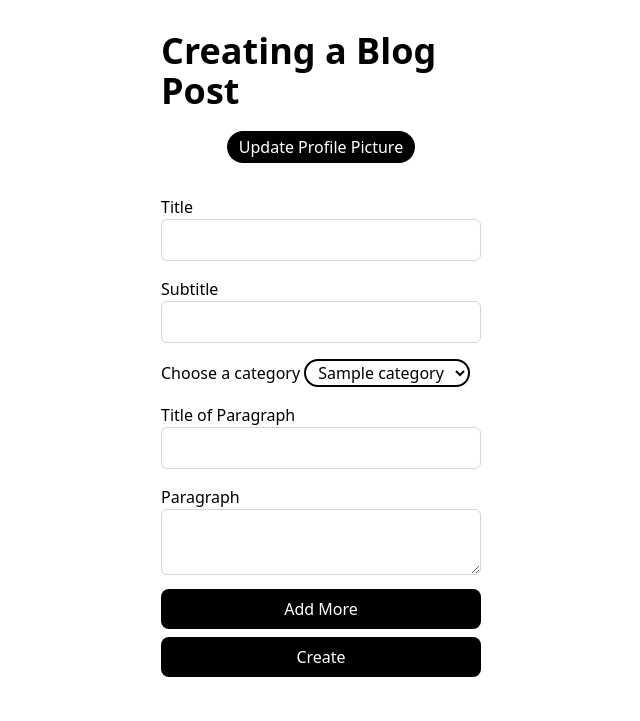
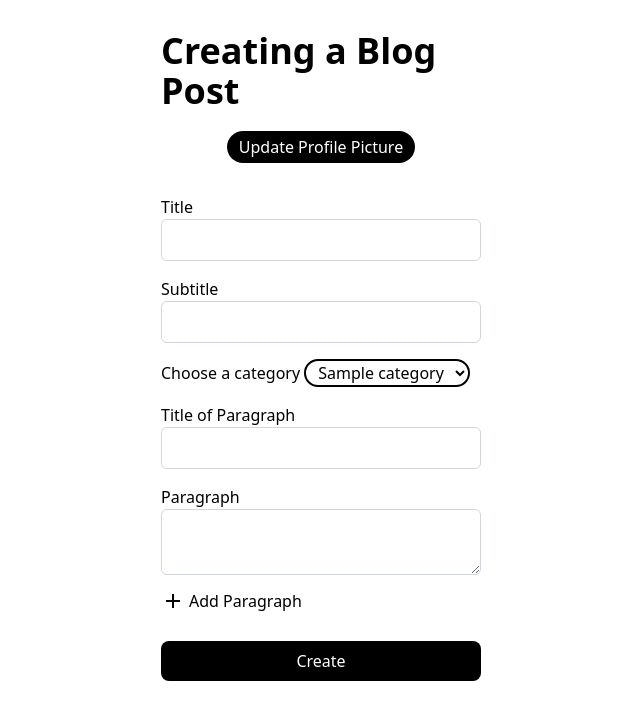
Before and after one commit to MateusVega/StudyingFlow, a Flask app: page /blog/create_post in a window 1280 px wide. Shown: the part 101-822 px from the top of the page, without its empty margins (319-959 px from the left). Before the commit the page ends 778 px from the top, so only its background shows below. Run offline with Flask 3, Linux system fonts and the light colour scheme; a user stored in the database is signed in; tables that the repository leaves empty hold one stand-in row (values such as "Sample post"); grey boxes marked "Sample" are stand-in pictures; style sheets or scripts are compiled from the project's sources; some libraries are stand-ins or nearby versions.

Commit message:
fix `create blog`

```diff
--- a/StudyApp/community/routes.py
+++ b/StudyApp/community/routes.py
@@ -43,6 +43,7 @@ def create_blog():
         db.session.commit()
 
         first_paragraph = BlogPostParagraph(title=form.title_paragraph.data, content=form.paragraph.data, blog_post_id=blog_post.id)
+        db.session.add(first_paragraph)
 
         titles = request.form.getlist('title[]')
         paragraphs = request.form.getlist('paragraph[]')
@@ -50,7 +51,6 @@ def create_blog():
         for t, p in zip(titles, paragraphs):
             db.session.add(BlogPostParagraph(title=t, content=p, blog_post_id=blog_post.id))
 
-        db.session.add(first_paragraph)
         db.session.commit()
 
         flash({"title": "Congratulations!", "message": f"Blog Post Created!"}, "success")
--- a/StudyApp/templates/community/blog.html
+++ b/StudyApp/templates/community/blog.html
@@ -2,6 +2,8 @@
 {% block content %}
     <section class="w-[80vw] mx-auto">
         <header class="flex flex-wrap gap-4 items-center justify-center my-5">
+            <a href="{{ url_for('community.blog') }}"
+               class="px-3 py-1.5 rounded-3xl md:text-lg text-base font-bold transition duration-300 ease-in-out hover:scale-105">All</a>
             {% for category in categories %}
                 <a href="{{ url_for('community.blog_category', category=category.name) }}"
                    class="px-3 py-1.5 rounded-3xl md:text-lg text-base font-bold transition duration-300 ease-in-out hover:scale-105">{{ category.name }}</a>
--- a/StudyApp/templates/community/blog_post.html
+++ b/StudyApp/templates/community/blog_post.html
@@ -18,5 +18,7 @@
                 <p class="md:text-lg text-xl my-4">{{ paragraph.content | safe }}</p>
             {% endfor %}
         </article>
+        <footer>
+        </footer>
     </section>
 {% endblock content %}
--- a/StudyApp/templates/community/create_blog.html
+++ b/StudyApp/templates/community/create_blog.html
@@ -70,11 +70,8 @@
                     </div>
                 </div>
             </div>
-            <button type="button"
-                    onclick="addFields()"
-                    class="w-full bg-black text-white p-2 rounded-lg hover:bg-white hover:text-black hover:border hover:border-gray-300 hover:scale-[103%] transition duration-300 ease-in-out">
-                Add More
-            </button>
+            <a onclick="addFields()"
+               class="flex items-center gap-1 mb-5 cursor-pointer hover:text-black hover:scale-[103%] transition duration-300 ease-in-out"><span class="material-symbols-outlined">add</span> Add Paragraph</a>
             <div class="py-2">
                 {{ form.submit(class="w-full bg-black text-white p-2 rounded-lg hover:bg-white hover:text-black hover:border hover:border-gray-300 hover:scale-[103%] transition duration-300 ease-in-out") }}
             </div>
```
Also changed, not shown: StudyApp/admin.py (+8 -1 lines), StudyApp/static/blog_pics/170946ef39aaf97d.jpg (added).
